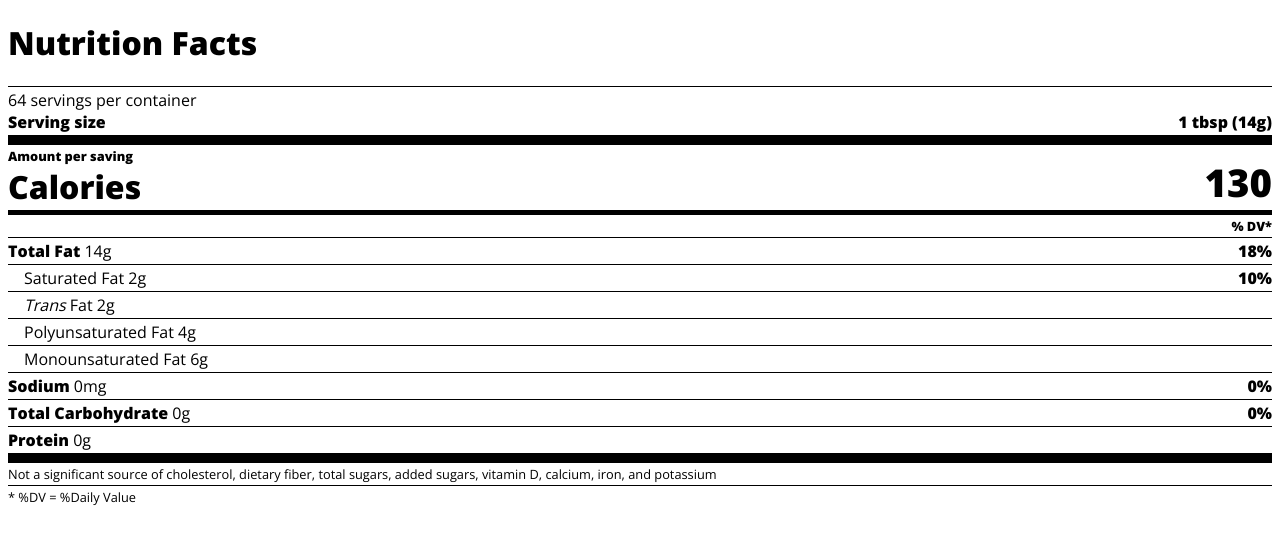
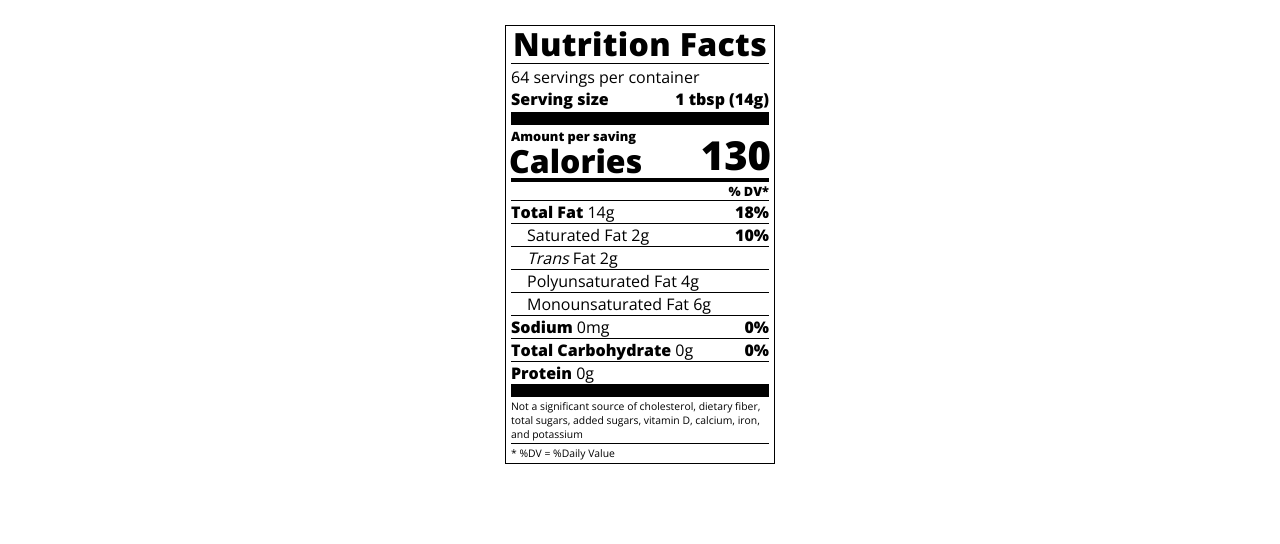
Before and after one commit to oguzhandemirci1993/Typography-Project, a plain HTML site: page index.html in a window 1280 px wide. Drawn offline with nearby package versions, Linux system fonts and the light colour scheme.

Commit message:
Tidied up the codes and finished the project.

```diff
--- a/index.html
+++ b/index.html
@@ -8,13 +8,12 @@
 </head>
 <body>
     <div class="main">
-        <header>
             <h1 class="bold">Nutrition Facts</h1>
             <div class="line"></div>
             <p>64 servings per container</p>
             <p class="bold">Serving size <span>1 tbsp (14g)</span></p>
-        </header>
         <div class="line large"></div>
+
         <div class="calories-information">
             <div class="left">
             <h2 class="bold">Amount per saving</h2>
@@ -23,6 +22,7 @@
             <span class="bold">130</span>
         </div>
         <div class="line medium"></div>
+
         <div class="items">
             <p class="bold right">% DV*</p>
             <div class="line"></div>
@@ -43,6 +43,7 @@
             <p><span><span class="bold">Protein</span> 0g </span></p>
             <div class="line large"></div>
         </div>
+
         <div class="note">
             <p>Not a significant source of cholesterol, dietary fiber, total sugars, added sugars, vitamin D, calcium, iron, and potassium </p>
             <div class="line"></div>
--- a/styles.css
+++ b/styles.css
@@ -1,60 +1,38 @@
-.main-header {
-    border: 1px solid black;
-    width:270px;
-    margin:25px auto;
-    padding:0 4px;
-}
-
+/* Section 1: Important styling properties:*/
 * {
     box-sizing:border-box;
   }
 
-  p {
+p {
     display:flex;
     justify-content: space-between;
     margin: 0px auto;
   }
 
-body {      /*font type should be applied to body element rather than h1,h2,p etc. separately.*/
+body { /*font type should be applied to body element rather than h1,h2,p etc. separately.*/
     font-family: "Open Sans", sans-serif;
-}
-
-.line {
-    border-bottom:1px solid black;
-    margin:2px 0;
-}
-
-.main-header h1 {
-    margin:-5px auto;
-    letter-spacing: 0.04rem;
-    text-align: center;
 }
 
 .bold {
     font-weight:800;
 }
 
-.large {
-    height:10px;
+/* Section 2: Main div element styling:*/
+
+.main {
+    border: 1px solid black;
+    width:270px;
+    margin:25px auto;
+    padding:0 5px;
 }
 
-.medium {
-    height:5px;
+.main h1 {
+    margin:-4px auto;
+    letter-spacing: 0.02rem;
+    text-align: center;
 }
 
-.large, .medium {
-    background-color: black;
-    border:0;
-}
-
-.calories-information h2 {
-    font-size:0.80rem;
-    margin:0;
-}
-
-.calories-information span {
-    font-size: 2.4rem;
-}
+/* Section 3: Calories information div element styling:*/
 
 .calories-information {
     display: flex;
@@ -62,8 +40,29 @@ body {      /*font type should be applied to body element rather than h1,h2,p et
     align-items: flex-end;
   }
 
+.calories-information h2 {
+    font-size:0.80rem;
+    margin:0;
+}
+
+.calories-information p {
+    margin: -6px -2px;
+}
+
+.calories-information span {
+    font-size: 2.5rem;
+    margin: -6px -2px;
+}
+
 .left {
     font-size:2rem;
+}
+
+/* Section 4: Items information div element styling:*/
+
+.items p {
+    margin-top: -2px;
+    margin-bottom: -2px;
 }
 
 .right{
@@ -76,6 +75,30 @@ body {      /*font type should be applied to body element rather than h1,h2,p et
     margin-left:1em;
 }
 
+/* Section 5: Line separating div element styling:*/
+
+.line {
+    border-bottom:1px solid black;
+    margin:2px 0;
+}
+
+.large {
+    height:13px;
+}
+
+.medium {
+    height:4px;
+}
+
+.large, .medium {
+    background-color: black;
+    border:0;
+}
+
+/* Section 6: Note div element styling:*/
+
 .note {
-font-size:0.80rem;
+    font-size:0.65rem;
+    margin-bottom:3px;
+
 }
```
